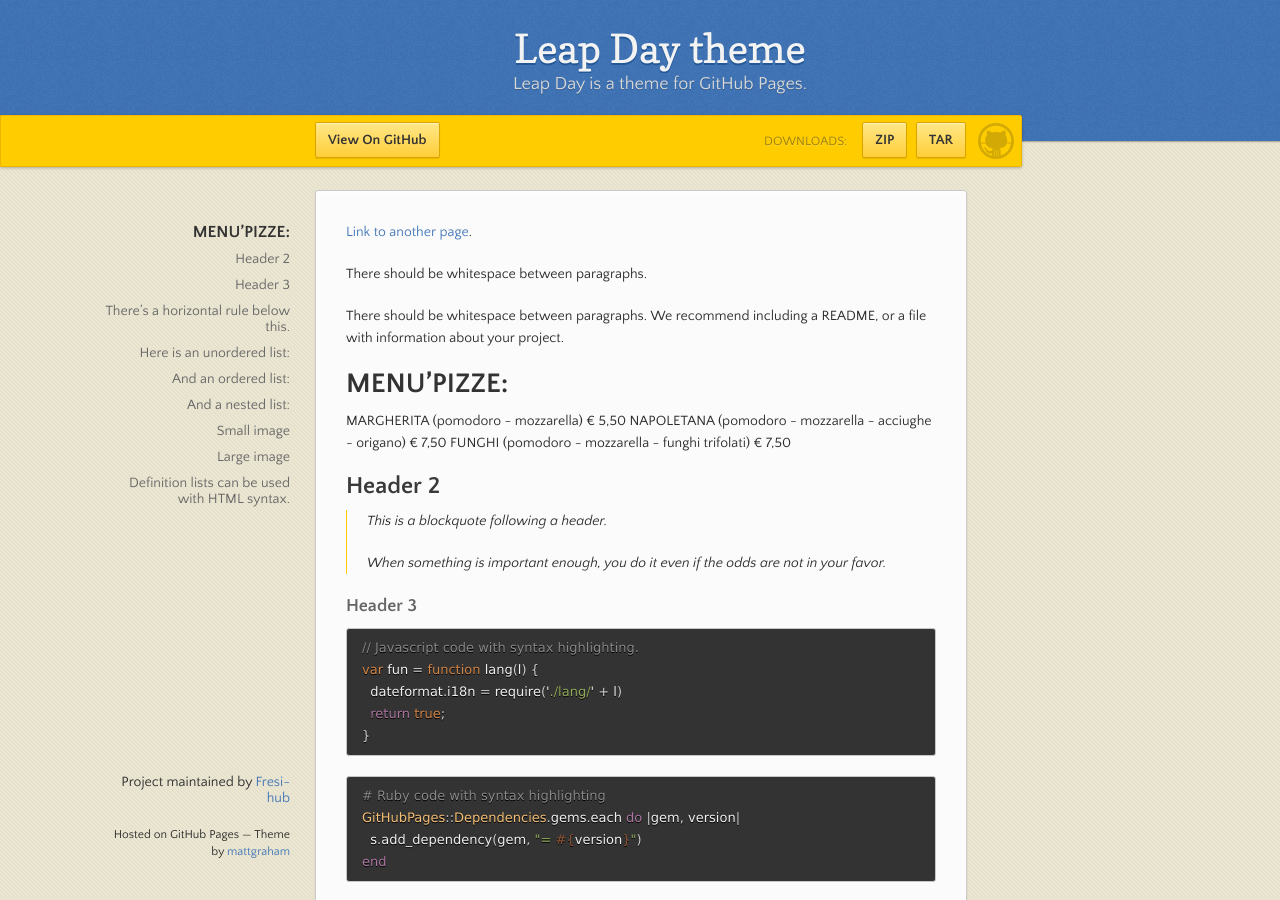
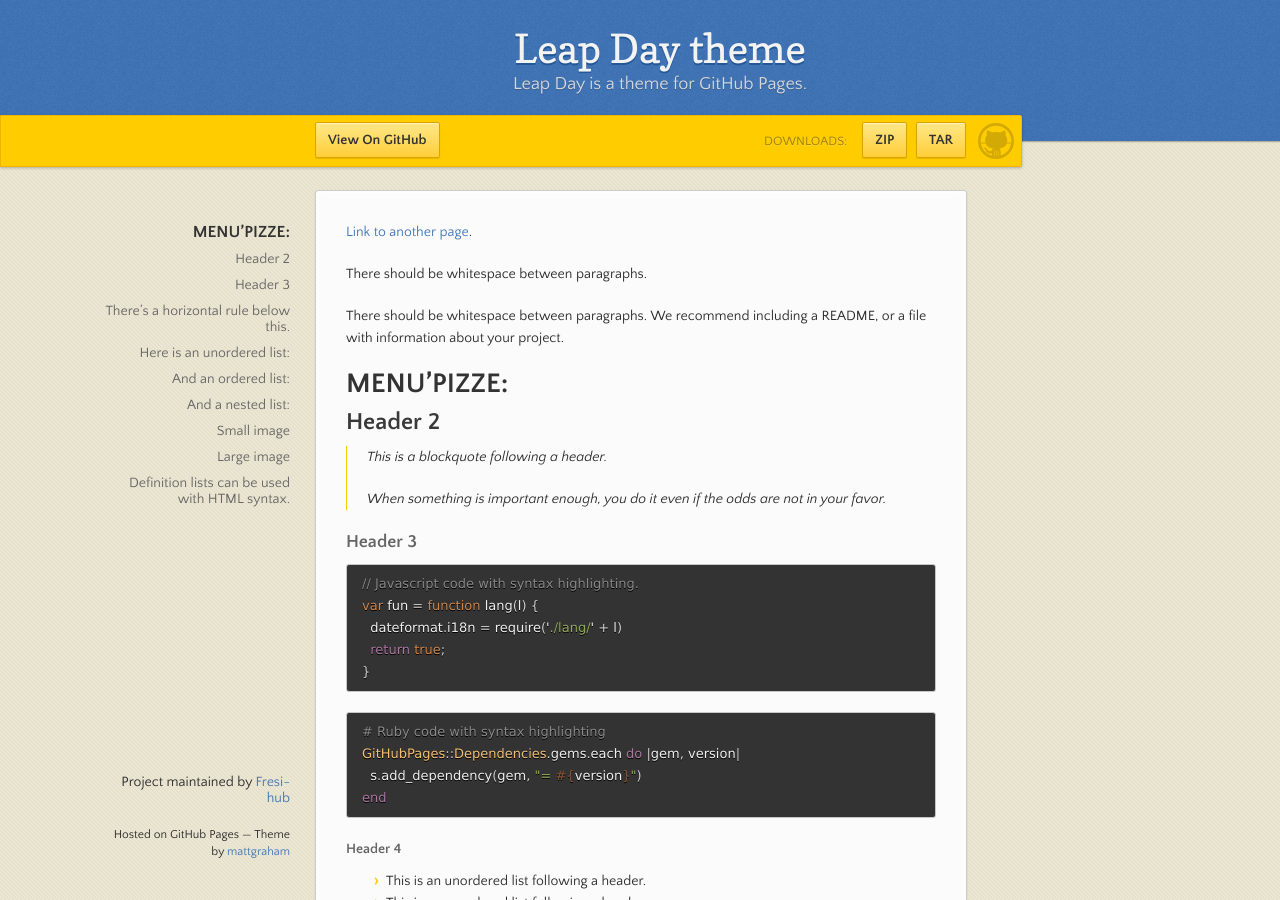
Before and after one commit to Fresi-hub/Primo-repository, a Jekyll site: the page built from index.md, in a window 1280 px wide and 900 px high. Built offline with Jekyll 4.4.1, drawn with Linux system fonts in a browser that asks for light colours.

Commit message:
Update index.md

```diff
--- a/index.md
+++ b/index.md
@@ -12,9 +12,7 @@ There should be whitespace between paragraphs. We recommend including a README,
 
 # MENU'PIZZE:
 
-MARGHERITA (pomodoro - mozzarella)                                 € 5,50
-NAPOLETANA (pomodoro - mozzarella - acciughe - origano)            € 7,50
-FUNGHI (pomodoro - mozzarella - funghi trifolati)                  € 7,50
+
 
 
 
```
